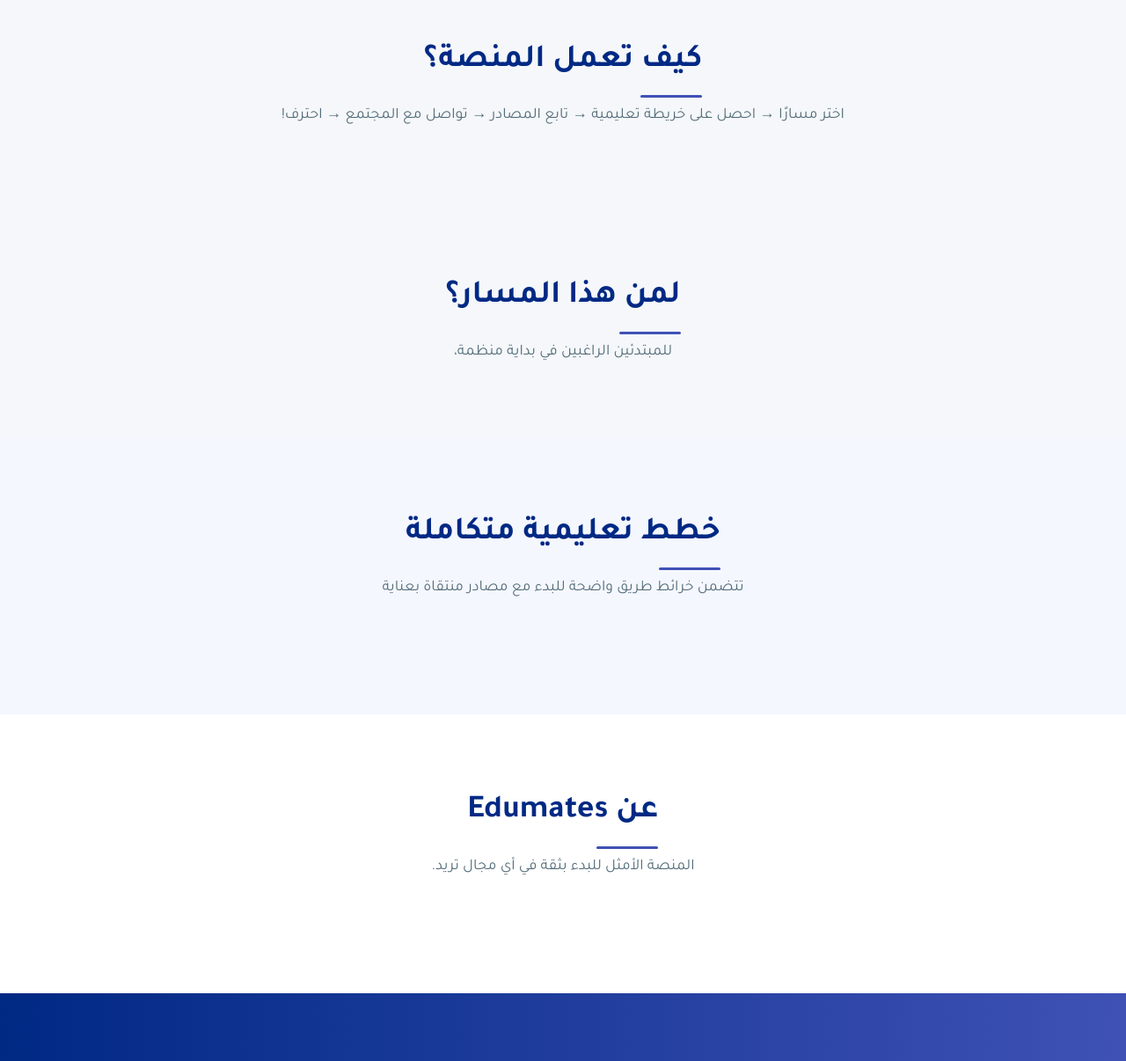
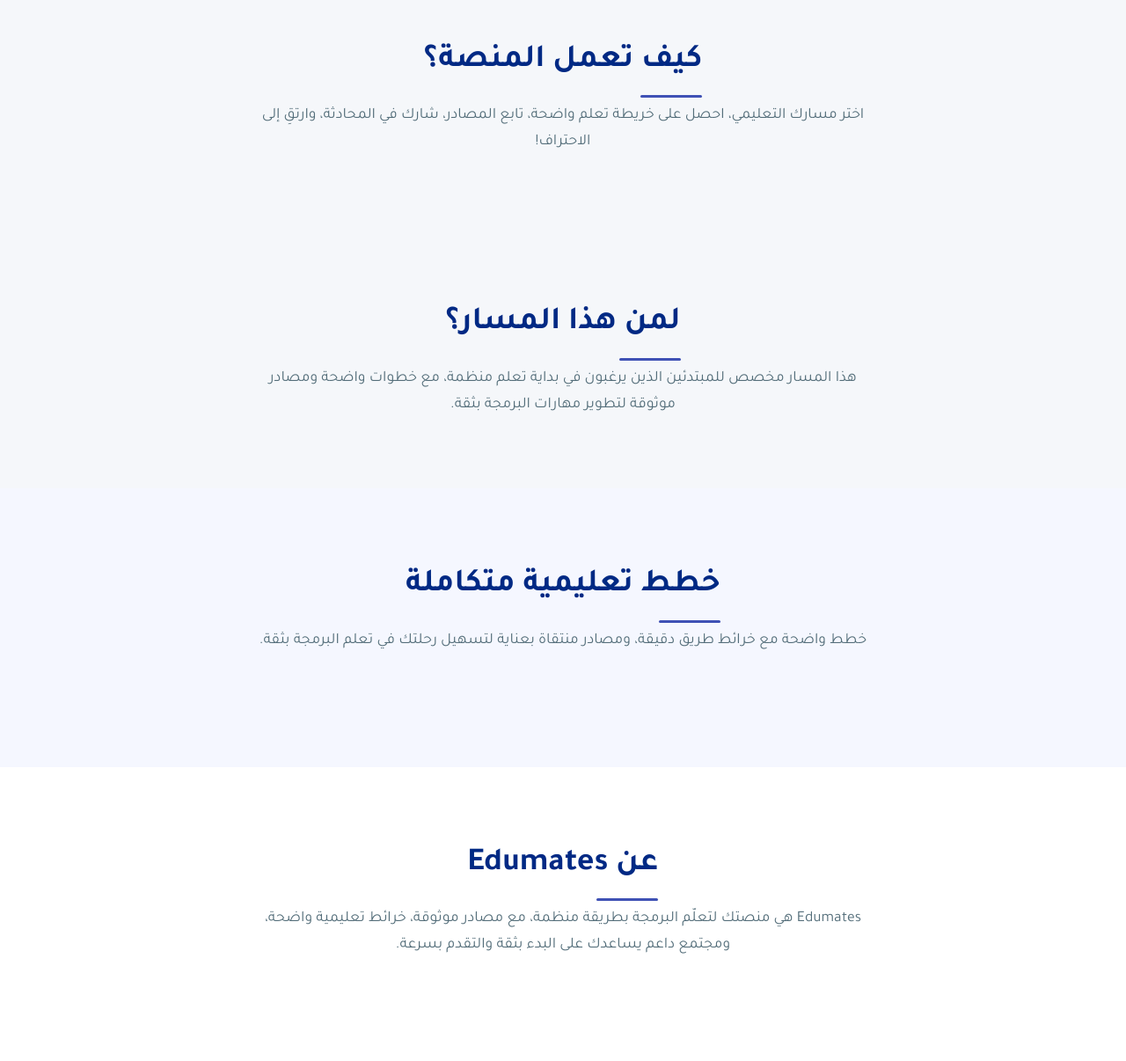
Before and after one commit to edumates/edumates, a plain HTML site: page index.html in a window 1280 px wide. Shown: the part 1363-2569 px from the top of the page at 88% size. Drawn offline with Linux system fonts and the light colour scheme.

Commit message:
Update index.html

```diff
--- a/index.html
+++ b/index.html
@@ -31,7 +31,7 @@
     <section class="hero-section">
         <div class="hero-content">
             <h1 class="hero-title">مصادرك المنظمة لتعلّم البرمجة</h1>
-            <p class="hero-subtitle"></p>
+            <p class="hero-subtitle">ابدأ رحلتك التعليمية مع مصادر دقيقة.</p>
             <a href="courses-page/courses.html" class="btn primary-btn cta-btn">ابدأ الآن مجانًا</a>
         </div>
         <div class="hero-image">
@@ -64,7 +64,7 @@
 <section id="how-it-works" class="how-section">
     <div class="section-header">
         <h2>كيف تعمل المنصة؟</h2>
-            <p>اختر مسارًا → احصل على خريطة تعليمية → تابع المصادر → تواصل مع المجتمع → احترف!</p>
+        <p>اختر مسارك التعليمي، احصل على خريطة تعلم واضحة، تابع المصادر، شارك في المحادثة، وارتقِ إلى الاحتراف!</p>
     </div>
 </section>
 
@@ -72,7 +72,7 @@
    <section id="for-whom" class="for-whom-section">
     <div class="section-header">
         <h2>لمن هذا المسار؟</h2>
-            <p>للمبتدئين الراغبين في بداية منظمة،</p>
+        <p>هذا المسار مخصص للمبتدئين الذين يرغبون في بداية تعلم منظمة، مع خطوات واضحة ومصادر موثوقة لتطوير مهارات البرمجة بثقة.</p>
     </div>
 </section>
 
@@ -80,7 +80,7 @@
 <section id="courses" class="courses-section">
     <div class="section-header">
         <h2>خطط تعليمية متكاملة</h2>
-            <p>تتضمن خرائط طريق واضحة للبدء مع مصادر منتقاة بعناية</p>
+        <p>خطط واضحة مع خرائط طريق دقيقة، ومصادر منتقاة بعناية لتسهيل رحلتك في تعلم البرمجة بثقة.</p>
     </div>
 </section>
 
@@ -88,7 +88,7 @@
 <section id="about" class="about-section">
     <div class="section-header">
         <h2>عن Edumates</h2>
-            <p>المنصة الأمثل للبدء بثقة في أي مجال تريد.</p>
+        <p>Edumates هي منصتك لتعلّم البرمجة بطريقة منظمة، مع مصادر موثوقة، خرائط تعليمية واضحة، ومجتمع داعم يساعدك على البدء بثقة والتقدم بسرعة.</p>
     </div>
 </section>
 
```
Lines whose indentation alone changed are shown as unchanged.
